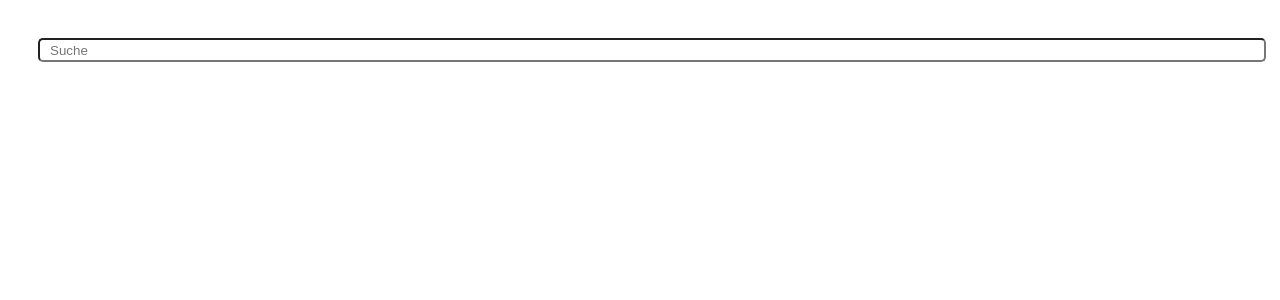
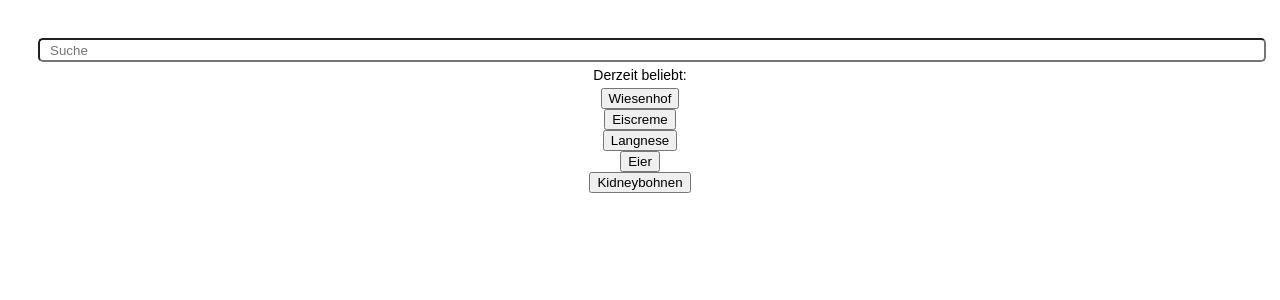
Before and after one commit to RadekKosiada/bring-it-webapp, a React (Create React App) app: page / in a window 1280 px wide. Shown: the top 300 px of the page. Built offline with nearby package versions, Linux system fonts and the light colour scheme.

Commit message:
Create Recommendations and QueryButton components

```diff
--- /dev/null
+++ b/src/components/QueryButton.tsx
@@ -0,0 +1,20 @@
+import React, {useState} from 'react';
+
+function QueryButton({ title, index }: { title: string; index: number }) {
+
+    const [query, setQuery] = useState('');
+
+    const handleClick = (e: React.MouseEvent<HTMLButtonElement>) => {
+        e.preventDefault();
+        setQuery((e.target as HTMLButtonElement).innerHTML);
+        console.log(query)
+    }
+
+    return (
+        <div>
+            <button key={index} onClick={handleClick}>{title}</button>
+        </div>
+    )
+}
+
+export default QueryButton
--- /dev/null
+++ b/src/components/Recommendations.tsx
@@ -0,0 +1,24 @@
+import React from 'react';
+
+import QueryButton from './QueryButton';
+
+function Recommendations() {
+    const recommendations = ['Wiesenhof', 'Eiscreme', 'Langnese',
+        'Eier', 'Kidneybohnen'];
+
+    return (
+        <div>
+            <p>Derzeit beliebt:</p>
+            {recommendations.map((hint, index) => {
+                return (
+                    <QueryButton
+                        title={hint}
+                        index={index}
+                    />
+                )
+            })}
+        </div>
+    )
+}
+
+export default Recommendations
--- a/src/components/Search.tsx
+++ b/src/components/Search.tsx
@@ -5,6 +5,7 @@
 import Products from '../interfaces/Products'
 
 import Results from './Results';
+import Recommendations from './Recommendations';
 
 function Search() {
     const [value, setValue] = useState<string>('');
@@ -62,6 +63,7 @@
                     <p>Bitte versuchen Sie es nochmal</p>
                 </div>
             }
+            {!value && <Recommendations />}
         </div>
     );
 }
```
